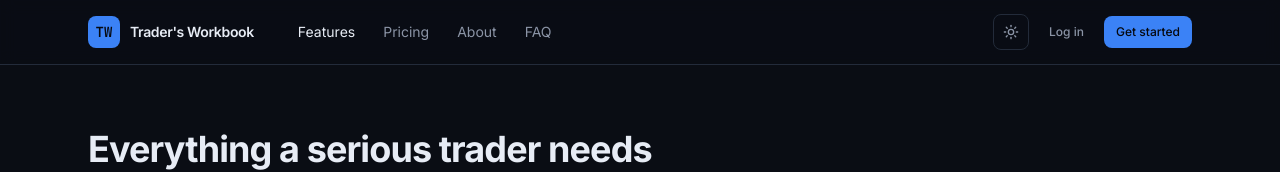
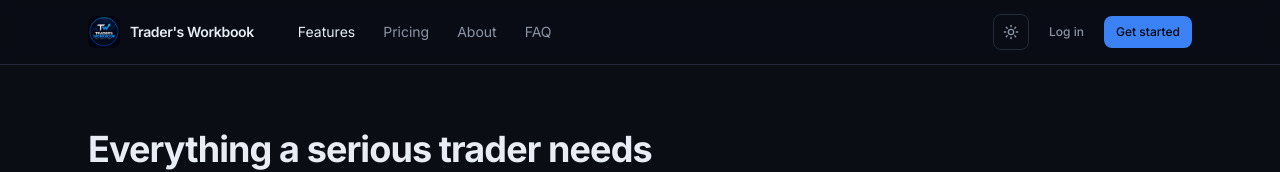
Before and after one commit to parthinnovatehive/traders-workbook-2, a React (Vite) app: page /features in a window 1280 px wide. Shown: the top 172 px of the page. Built offline with nearby package versions, Linux system fonts and the light colour scheme; no server answers.

Commit message:
Add custom logo to brand component and favicon

```diff
--- a/index.html
+++ b/index.html
@@ -27,7 +27,7 @@
     -->
     <!--seo-defaults-->
 
-    <link rel="icon" type="image/svg+xml" href="/favicon.svg" />
+    <link rel="icon" type="image/jpeg" href="/logo.jpeg" />
 
     <!--
       `Inter` and `JetBrains Mono` are declared as the theme's type scale in
--- a/src/components/layout/Brand.tsx
+++ b/src/components/layout/Brand.tsx
@@ -3,9 +3,7 @@ import { cn } from '@/utils/cn';
 export function Brand({ className, compact = false }: { className?: string; compact?: boolean }) {
   return (
     <div className={cn('flex items-center gap-2.5', className)}>
-      <span className="grid h-8 w-8 place-items-center rounded-lg bg-primary font-mono text-sm font-bold text-primary-fg">
-        TW
-      </span>
+      <img src="/logo.jpeg" alt="Trader's Workbook Logo" className="h-8 w-auto rounded-lg object-contain" />
       {!compact && (
         <span className="text-sm font-semibold tracking-tight text-text">Trader&apos;s Workbook</span>
       )}
```
Also changed, not shown: public/logo.jpeg (added).
